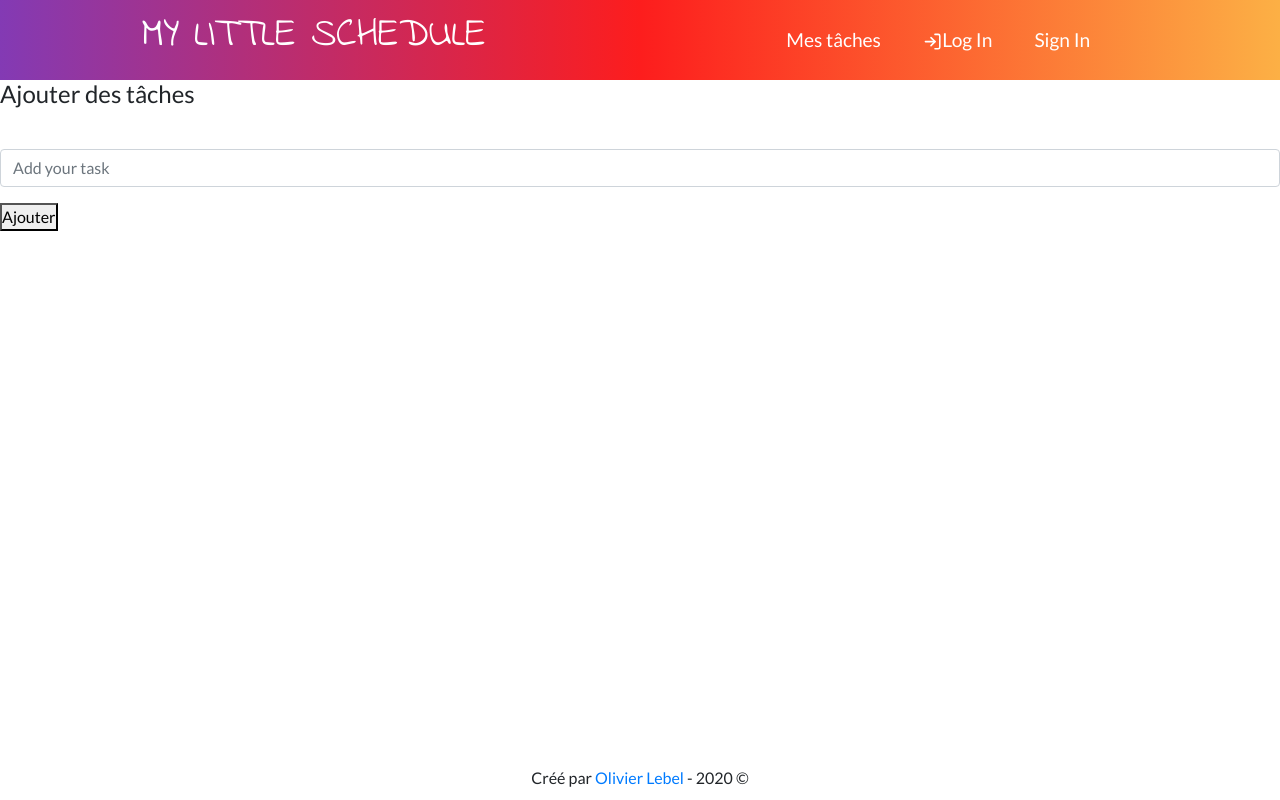
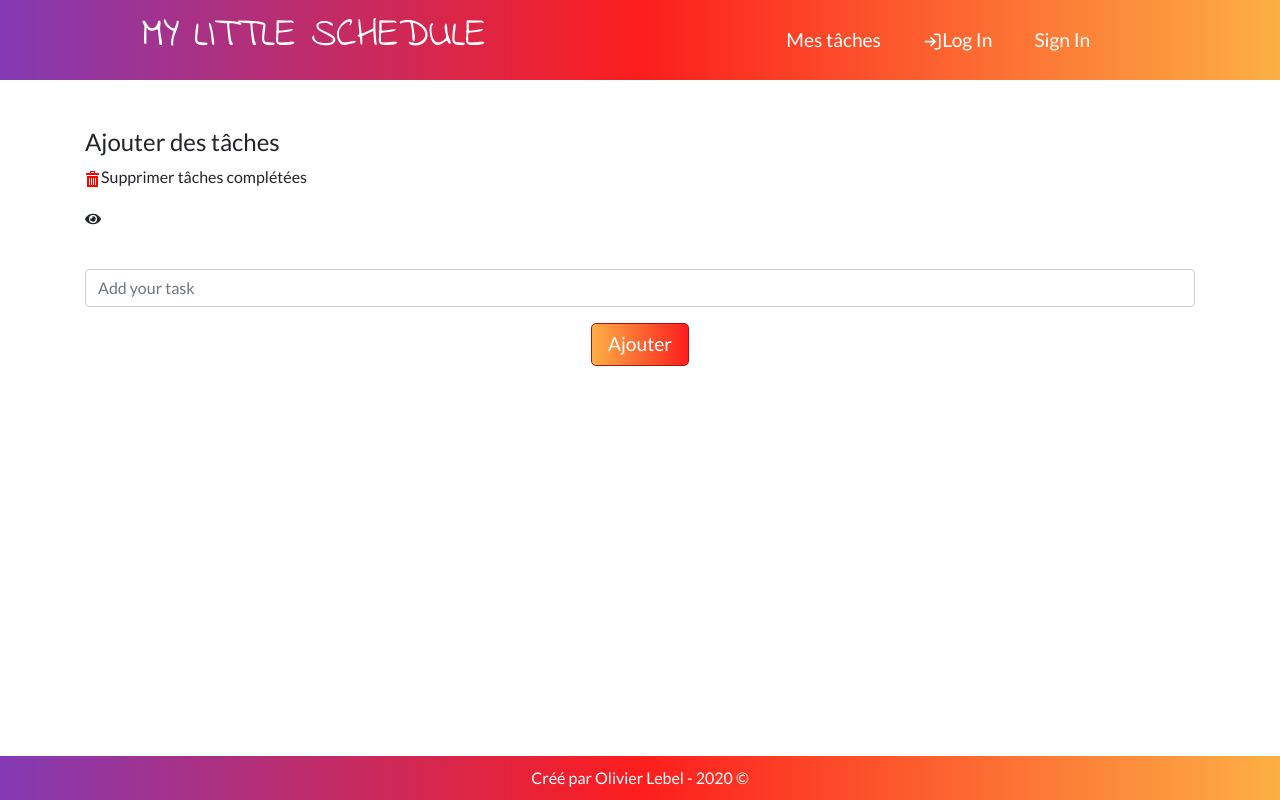
Before and after one commit to OliveLeb/mylittlescheduleAPI, a React (Create React App) app in the folder client/: page /mytasks in a window 1280 px wide. Built offline with nearby package versions, Linux system fonts and the light colour scheme.

Commit message:
hide/show tasks completed

```diff
--- a/client/public/index.html
+++ b/client/public/index.html
@@ -44,7 +44,7 @@
       integrity="sha384-ho+j7jyWK8fNQe+A12Hb8AhRq26LrZ/JpcUGGOn+Y7RsweNrtN/tE3MoK7ZeZDyx"
       crossorigin="anonymous"
     ></script>
-    <title>React App</title>
+    <title>My Little Schedule</title>
   </head>
   <body>
     <noscript>You need to enable JavaScript to run this app.</noscript>
--- a/client/src/App.js
+++ b/client/src/App.js
@@ -16,7 +16,7 @@ function App() {
       <TaskProvider>
         <Router>
           <Header />
-          <div className="App">
+          <div className="App container my-5">
           <Switch>
             <Route exact path='/'>
                 <Home />
--- a/client/src/components/AddTask.js
+++ b/client/src/components/AddTask.js
@@ -17,13 +17,22 @@ const AddTask = () => {
         });
     };
 
+    const buttonStyle = {
+        color:'#fff',
+        background:'linear-gradient(90deg,rgba(252, 176, 69, 1) 0%,rgba(253, 29, 29, 1) 100%)',
+        padding:'0.4rem 1rem',
+        borderRadius:'5px',
+        border:'1px solid #b01010',
+        fontSize:'1.2rem'
+    }
+
     return (
-        <form onSubmit={handleSubmit}>
+        <form onSubmit={handleSubmit} className='text-center'>
             <div className='form-group'>
             <label htmlFor='task'></label>
             <input type='text' className='form-control' name='task' placeholder='Add your task' onChange={handleTaskInput} value={newTask.task}/>
             </div>
-            <button type='submit'>Ajouter</button>
+            <button type='submit' style={buttonStyle}>Ajouter</button>
         </form>
     )
 }
--- a/client/src/components/Home.js
+++ b/client/src/components/Home.js
@@ -1,5 +1,7 @@
 import React, { useContext } from 'react';
 import { Context as AuthContext} from '../context/AuthContext';
+import { FaReact, FaNodeJs } from 'react-icons/fa';
+import { SiPostgresql } from 'react-icons/si';
 
 const Home = () => {
 
@@ -10,6 +12,18 @@ const Home = () => {
             {isLogged && <h2>Bonjour {loggedUser.firstname}</h2>}
             <section>
                 Planifiez votre journée tranquillement !
+                <p>
+                    Créez un compte et connectez vous pour retrouver votre TO DO LIST à tout moment !
+                </p>
+            </section>
+            <section>
+                <h5>PERN stack</h5>
+                <ul>
+                    <li>React <FaReact style={{color:'#61dafb',fontSize:'1.5rem'}}/></li>
+                    <li>Express.js</li>
+                    <li>PostgreSQL <SiPostgresql style={{color:'#326691',fontSize:'1.5rem'}} /></li>
+                    <li>Node.js <FaNodeJs style={{color:'#689f63',fontSize:'1.5rem'}} /></li>
+                </ul>
             </section>
         </>
     )
--- a/client/src/components/TasksList.js
+++ b/client/src/components/TasksList.js
@@ -1,10 +1,14 @@
-import React, { useContext } from 'react';
+import React, { useContext, useState } from 'react';
 import { Context as TaskContext} from '../context/TaskContext';
 import TaskService from '../services/userTasks';
 import AddTask from './AddTask';
 import TasksListItem from './TasksListItem/TasksListItem';
+import { ImBin } from 'react-icons/im';
+import { FaEye, FaEyeSlash } from 'react-icons/fa';
 
 const TasksList = () => {
+
+    const [hideTaskDone, setHideTaskDone] = useState(false);
 
     const {tasks,deleteTaskSuccess, changeIsDone} = useContext(TaskContext);
 
@@ -46,13 +50,40 @@ const TasksList = () => {
         })
     }
 
+    const hideTasksDone = () => {
+        setHideTaskDone(prevState => !prevState);
+    }
+
     return (
         <>
         <section>
                 {tasks.length !==0 ? <h4>Vos tâches du jour</h4> : <h4>Ajouter des tâches</h4>}
         </section>
 
-        <TasksListItem toggleIsDone={toggleIsDone} deleteTask={deleteTask}/>
+        <section>
+            <p>
+                <ImBin style={{color:'red'}}/>
+                Supprimer tâches complétées
+            </p>
+            <div onClick={hideTasksDone}>
+                {hideTaskDone ? <FaEyeSlash title='Montrer les tâches complétées'/> : <FaEye title='Masquer les tâches complétées'/>}
+            </div>
+        </section>
+
+        <section>
+            <ul>
+            {hideTaskDone
+                ?
+                tasks.filter(task=>task.is_done === false).map((task,index)=> (
+                    <TasksListItem toggleIsDone={toggleIsDone} deleteTask={deleteTask} task={task} key={index}/>
+                ))
+
+                : tasks.map((task,index) => (
+                    <TasksListItem toggleIsDone={toggleIsDone} deleteTask={deleteTask} task={task} key={index}/>
+                ))
+            }
+            </ul>
+        </section>
 
         <section>
             <AddTask />
--- a/client/src/components/TasksListItem/TasksListItem.js
+++ b/client/src/components/TasksListItem/TasksListItem.js
@@ -1,16 +1,14 @@
-import React, { useContext } from 'react'
-import { Context as TaskContext} from '../../context/TaskContext'
+import React from 'react';
 import styles from './TasksListItem.module.css';
 
-const TasksListItem = ({toggleIsDone, deleteTask}) => {
+const TasksListItem = ({toggleIsDone, deleteTask,task}) => {
 
-    const {tasks} = useContext(TaskContext);
+
 
     return (
-        <ul>
-            {
-                tasks.map((task,index) => (
-                    <li key={index} className={'d-flex justify-content-between shadow p-3 mb-5 rounded ' + (task.is_done ? styles.completed : styles.notCompleted)}>
+
+
+                    <li className={'d-flex justify-content-between shadow p-3 mb-5 rounded ' + (task.is_done ? styles.completed : styles.notCompleted)}>
 
                         <input type='checkbox'
                         name={task.id} onChange={()=>toggleIsDone(task)} checked={task.is_done}/>
@@ -19,9 +17,8 @@ const TasksListItem = ({toggleIsDone, deleteTask}) => {
 
                         <button type='button' className='btn btn-danger' onClick={()=>deleteTask(task.id)}>x</button>
                     </li>
-                ))
-            }
-        </ul>
+
+
     )
 }
 
--- a/client/src/components/common/Footer.js
+++ b/client/src/components/common/Footer.js
@@ -1,13 +1,25 @@
 import React from 'react';
 
+
+
 const Footer = () => {
+
+    const footerStyle = {
+        color:'#fff',
+        background: 'linear-gradient(90deg,rgba(131, 58, 180, 1) 0%,rgba(253, 29, 29, 1) 50%,rgba(252, 176, 69, 1) 100%)'
+    };
+    const footerLink = {
+        color:'#fff'
+    };
+
     return (
-        <footer>
-
-            Créé par <a href='https://cv.lebelolivier.fr' target='_blank'
-        rel='noopener noreferrer'>Olivier Lebel</a> - 2020 &copy;
+        <footer style={footerStyle}>
+            Créé par {' '}
+            <a href='https://cv.lebelolivier.fr' target='_blank'
+            rel='noopener noreferrer' style={footerLink}>Olivier Lebel</a>
+            {' '} - 2020 &copy;
         </footer>
     )
 }
 
-export default Footer
+export default Footer;
--- a/client/src/components/common/NavBar/NavBar.js
+++ b/client/src/components/common/NavBar/NavBar.js
@@ -25,7 +25,7 @@ const NavBar = ({isLogged, logOut}) => {
 
                     <li>
                     {isLogged
-                    ? <span onClick={logOut} className='btn btn-link'><FiLogOut /> Log Out</span>
+                    ? <NavLink to='#' onClick={logOut}><FiLogOut /> Log Out</NavLink>
                     : <NavLink to='/login'><FiLogIn />Log In</NavLink>
                     }
                     </li>
```
